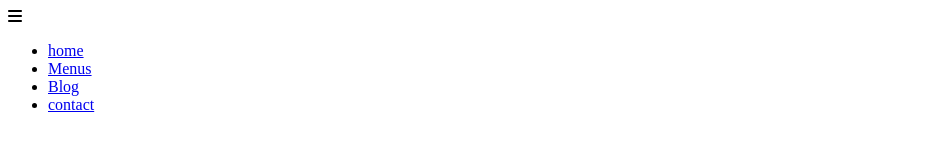
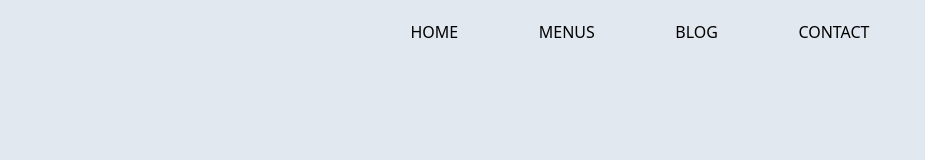
Before and after one commit to Arunkumar032024/RestaurantBlogApp, a website: page assets/pages/blog.html in a window 1280 px wide. Shown: the whole page, without its empty margins (0-925 px from the left). Drawn offline with nearby package versions, Linux system fonts and the light colour scheme; a web font is replaced by a local one.

Commit message:
fix nav bug

```diff
--- a/assets/pages/blog.html
+++ b/assets/pages/blog.html
@@ -16,14 +16,14 @@
     <!-- jQyery cdn -->
     <script src="https://code.jquery.com/jquery-3.7.1.js" integrity="sha256-eKhayi8LEQwp4NKxN+CfCh+3qOVUtJn3QNZ0TciWLP4=" crossorigin="anonymous"></script>
     <!-- stylesheet -->
-    <link rel="stylesheet" href="../css/input.css">
-    <!-- <link rel="stylesheet" href="../dist/output.css"> -->
+    <!-- <link rel="stylesheet" href="../css/input.css"> -->
+    <link rel="stylesheet" href="../dist/output.css">
 </head>
 <body class="bg-slate-200">
     <!-- navbar section -->
     <nav class="flex  p-5 text-white items-center justify-evenly z-10">
         <i class="fa-solid fa-bars px-2 py-1 bg-red-400 text-lg md:hidden"></i>
-        <ul class="absolute top-16 bg-slate-200 w-full text-center hidden text-black md:flex md:static md:w-1/2 md:items-center md:justify-evenly">
+        <ul class="absolute top-16 bg-slate-200 w-full z-50 text-center hidden text-black md:flex md:static md:w-1/2 md:items-center md:justify-evenly">
             <li class="my-3 md:my-0"><a href="../../index.html" class="uppercase">home</a></li>
             <li class=" mb-3 md:mb-0"><a href="#" class="uppercase">Menus</a></li>
             <li class=" mb-3 md:mb-0"><a href="./blog.html" class="uppercase">Blog</a></li>
--- a/assets/pages/contact.html
+++ b/assets/pages/contact.html
@@ -16,14 +16,14 @@
     <!-- jQyery cdn -->
     <script src="https://code.jquery.com/jquery-3.7.1.js" integrity="sha256-eKhayi8LEQwp4NKxN+CfCh+3qOVUtJn3QNZ0TciWLP4=" crossorigin="anonymous"></script>
     <!-- stylesheet -->
-    <link rel="stylesheet" href="../css/input.css">
-    <!-- <link rel="stylesheet" href="../dist/output.css"> -->
+    <!-- <link rel="stylesheet" href="../css/input.css"> -->
+    <link rel="stylesheet" href="../dist/output.css">
 </head>
 <body class="bg-slate-200">
     <!-- navbar section -->
     <nav class="flex  p-5 text-white items-center justify-evenly z-10">
         <i class="fa-solid fa-bars px-2 py-1 bg-red-400 text-lg md:hidden"></i>
-        <ul class="absolute top-16 bg-slate-200 w-full text-center hidden text-black md:flex md:static md:w-1/2 md:items-center md:justify-evenly">
+        <ul class="absolute top-16 bg-slate-200 w-full z-50 text-center hidden text-black md:flex md:static md:w-1/2 md:items-center md:justify-evenly">
             <li class="my-3 md:my-0"><a href="../../index.html" class="uppercase">home</a></li>
             <li class=" mb-3 md:mb-0"><a href="#" class="uppercase">Menus</a></li>
             <li class=" mb-3 md:mb-0"><a href="./blog.html" class="uppercase">Blog</a></li>
```
Also changed, not shown: assets/pages/menus.html (+3 -3 lines), index.html (+3 -3 lines), assets/dist/output.css.
